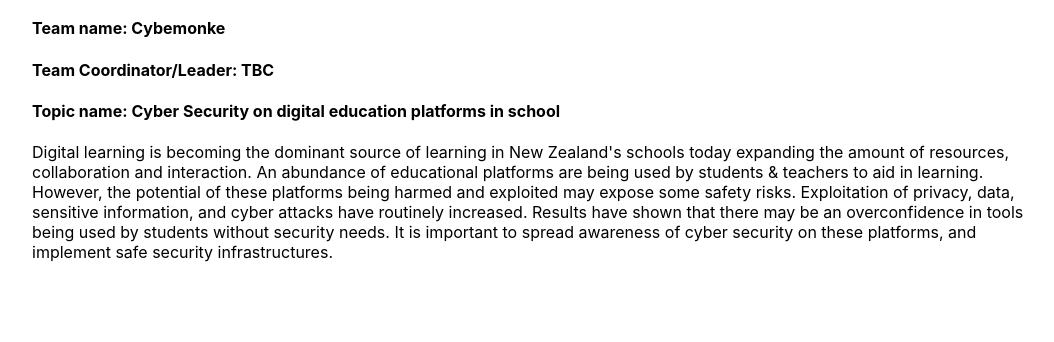
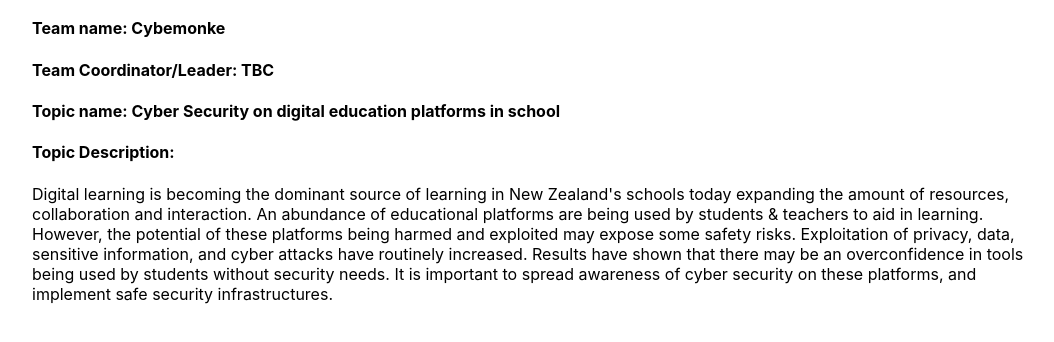
Before and after one commit to comp501/comp501.github.io, a plain HTML site: page pages/proposal.html in a window 1280 px wide. Shown: the part 42-384 px from the top of the page, without its empty margins (108-1162 px from the left). Drawn offline with Linux system fonts and the light colour scheme.

Commit message:
Update proposal.html

```diff
--- a/pages/proposal.html
+++ b/pages/proposal.html
@@ -8,6 +8,8 @@
 
 <h4>Topic name: Cyber Security on digital education platforms in school</h4>
 
+<h4>Topic Description:</h4>
+
 <p>
     Digital learning is becoming the dominant source of learning in New Zealand's schools today expanding the amount of resources, collaboration and interaction. An abundance of educational platforms are being used by students & teachers to aid in learning. However, the potential of these platforms being harmed and exploited may expose some safety risks. Exploitation of privacy, data, sensitive information, and cyber attacks have routinely increased. Results have shown that there may be an overconfidence in tools being used by students without security needs. It is important to spread awareness of cyber security on these platforms, and implement safe security infrastructures.
 </p>
```
